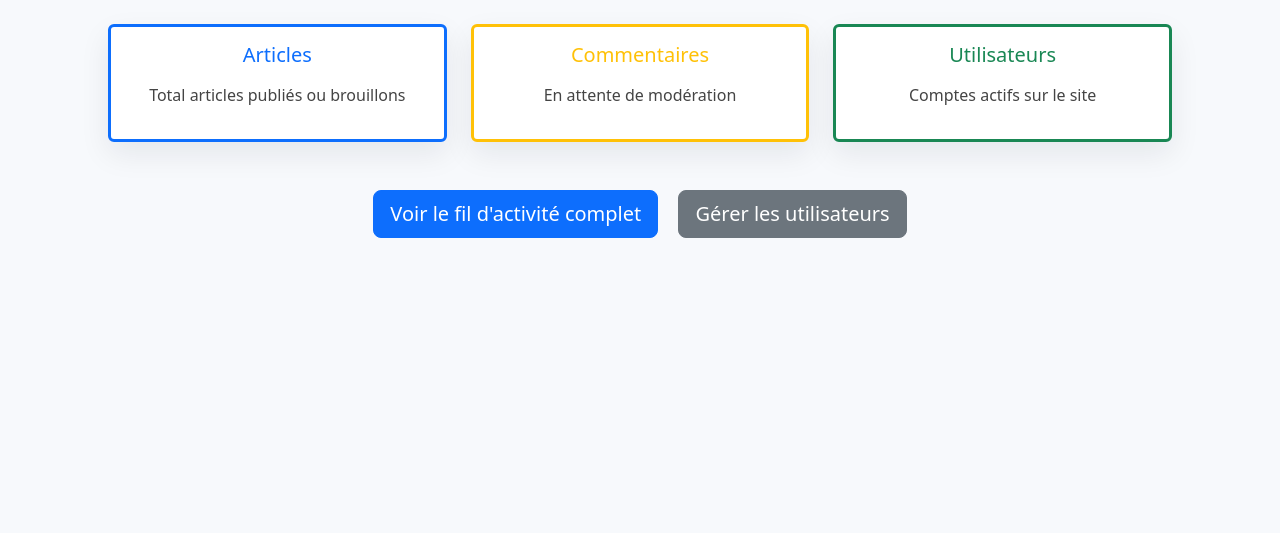
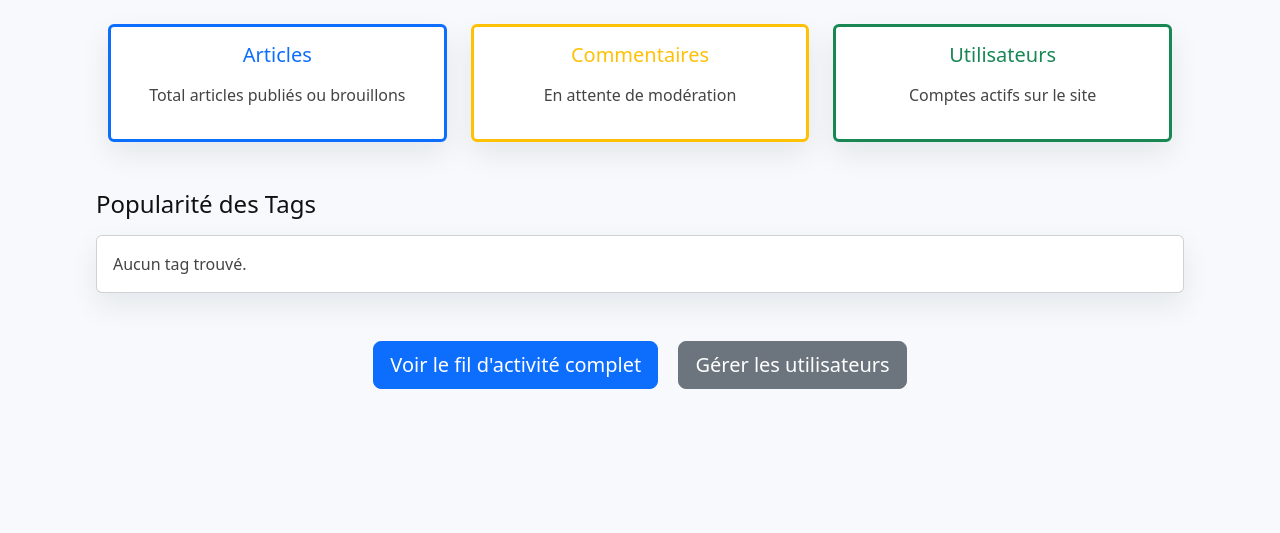
Before and after one commit to Yvan-Dumas/Blog-projet-isi1, a PHP site: template app/views/adminBoard.twig in a window 1280 px wide. Shown: the part 84-617 px from the top of the page. Run offline with PHP 8.4, Linux system fonts and the light colour scheme; the template is opened without the code that fills it, so the values that code supplies are empty; some libraries are stand-ins or nearby versions.

Commit message:
ajout de l'affichage de la liste des tags dans le tableau de bord

```diff
--- a/app/controller/AdminController.php
+++ b/app/controller/AdminController.php
@@ -22,7 +22,8 @@ class AdminController
         echo $this->twig->render('adminBoard.twig', [
             'titre_doc' => "Blog - AdminBoard",
             'titre_page' => 'Tableau de bord',
-            'stats' => $stats
+            'stats' => $stats,
+            'tags' => $this->adminModel->getTagsStats()
         ]);
     }
 
--- a/app/views/adminBoard.twig
+++ b/app/views/adminBoard.twig
@@ -43,6 +43,26 @@
 		</div>
 	</div>
 
+	<!-- Tags Stats -->
+	<div class="mx-5 px-5 mt-5">
+		<h4 class="mb-3">Popularité des Tags</h4>
+		<div class="card">
+			<div class="card-body">
+				<div class="d-flex flex-wrap gap-3">
+					{% for tag in tags %}
+						<div class="d-flex align-items-center border rounded p-2 px-3">
+							<span class="fw-bold me-2 text-muted">{{ tag.nom_tag }}</span>
+							<span class="badge bg-primary rounded-pill">{{ tag.article_count }}
+								articles</span>
+						</div>
+					{% else %}
+						<p class="text-muted mb-0">Aucun tag trouvé.</p>
+					{% endfor %}
+				</div>
+			</div>
+		</div>
+	</div>
+
 	<div class="text-center my-5">
 		<a href="{{ base_url }}activity" class="btn btn-primary btn-lg me-3">Voir le fil d'activité complet</a>
 		<a href="{{ base_url }}AdminUsers" class="btn btn-secondary btn-lg">Gérer les utilisateurs</a>
```
Also changed, not shown: app/models/Admin.php (+10 -0 lines), 1 other file.
